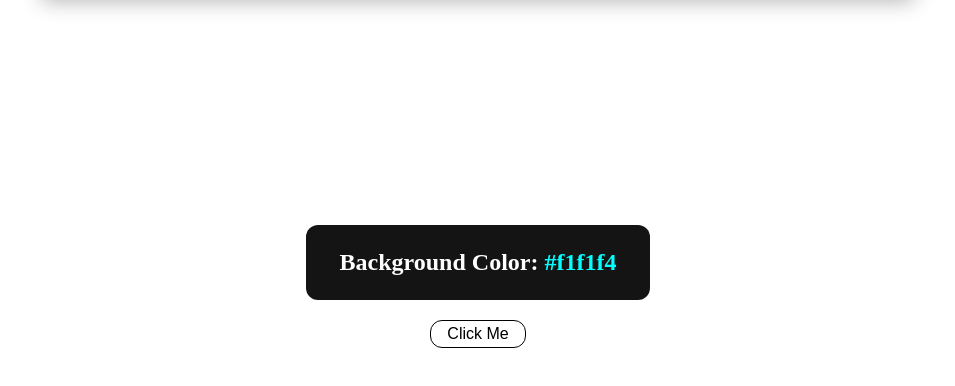
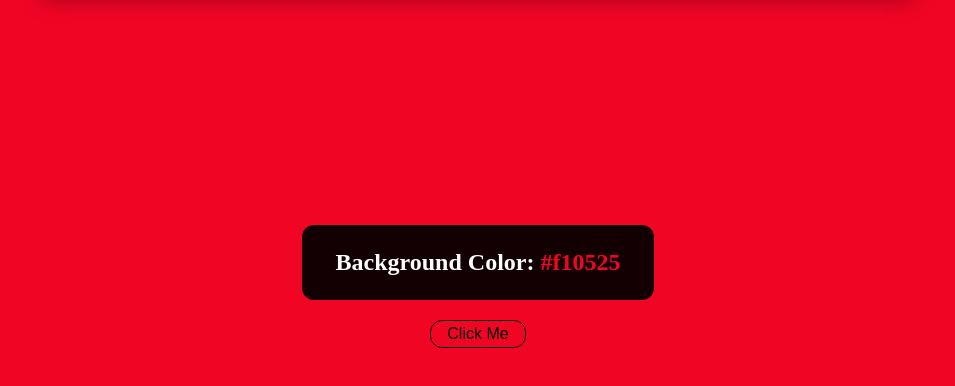
Before and after one commit to Mujahidul-Islam11/23-JavaScript-projects, a plain HTML site: page color_flipper/index.html in a window 1280 px wide. Both pictures are taken after a click on the button "Click Me". Shown: the part 102-488 px from the top of the page, without its empty margins (162-1117 px from the left). Drawn offline with Linux system fonts and the light colour scheme.

Commit message:
Color changing functionality added

```diff
--- a/color_flipper/index.html
+++ b/color_flipper/index.html
@@ -18,7 +18,7 @@
     </nav>
     <main>
         <div class="container">
-            <h2>Background Color: <span class="color">#f1f1f4</span></h2>
+            <h2>Background Color: <span class="color">#F1f5f8</span></h2>
             <button class="btn btn-hero" id="btn">Click Me</button>
         </div>
     </main>
--- a/color_flipper/script.js
+++ b/color_flipper/script.js
@@ -0,0 +1,10 @@
+const colors = ["red", "green", "rgba(133, 122, 200)", "#f10525"];
+const btn = document.querySelector(".btn");
+const color = document.querySelector(".color");
+
+btn.addEventListener("click", ()=>{
+    const randomNumber = Math.floor(Math.random(0) *colors.length);
+    document.body.style.backgroundColor = colors[randomNumber];
+    color.textContent = colors[randomNumber];
+    color.style.color = colors[randomNumber];
+})
--- a/color_flipper/style.css
+++ b/color_flipper/style.css
@@ -1,3 +1,7 @@
+body{
+    background-color: #F1f5f8;
+}
+
 nav {
   display: flex;
   justify-content: center;
@@ -50,7 +54,7 @@ main {
 }
 
 .color {
-  color: aqua;
+  color: skyblue;
 }
 
 .btn {
```
